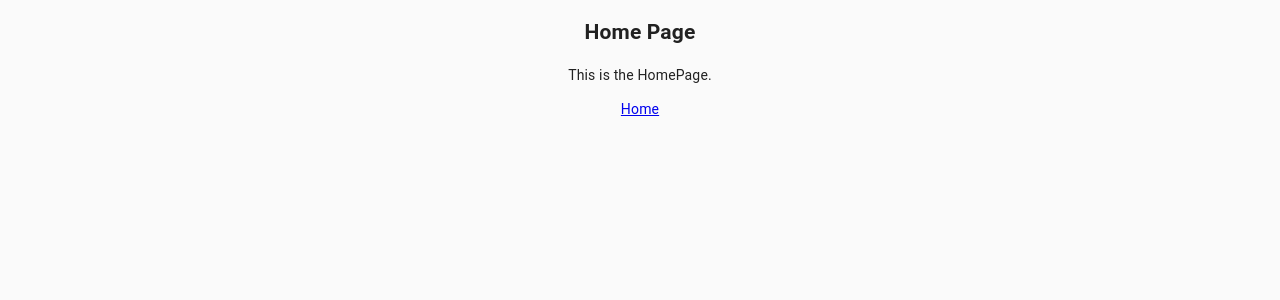
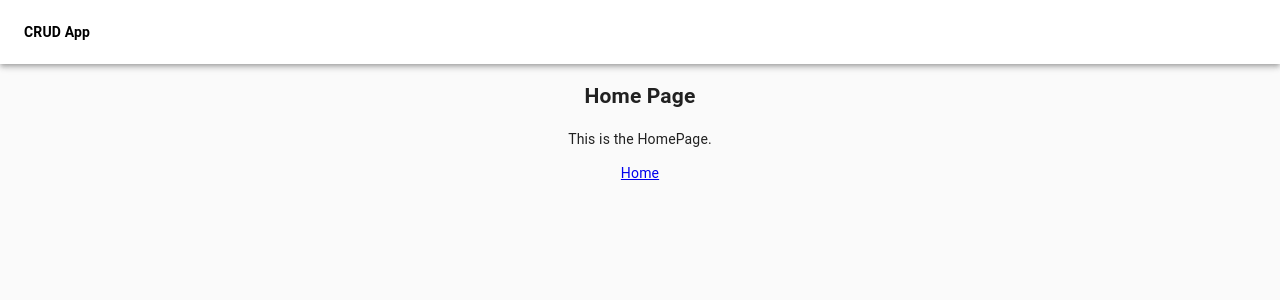
Before and after one commit to unegma/web3.unegma.work, a React (Create React App) app: page / in a window 1280 px wide. Shown: the top 300 px of the page. Built offline with nearby package versions, Linux system fonts and the light colour scheme.

Commit message:
Add menu

```diff
--- a/src/App.tsx
+++ b/src/App.tsx
@@ -6,18 +6,18 @@ import {
   Redirect,
 } from 'react-router-dom';
 import './App.scss';
+import HomePage from './pages/HomePage/HomePage';
+import Menu from './components/Menu/Menu';
 
-import HomePage from './pages/HomePage/HomePage';
 function App(): JSX.Element {
   return (
     <div className="App">
       <Router>
-        {/*<Menus>*/}
-          <Switch>
-            <Route exact path="/" component={HomePage} />
-            <Redirect to="/" />
-          </Switch>
-        {/*</Menus>*/}
+        <Menu>CRUD App</Menu>
+        <Switch>
+          <Route exact path="/" component={HomePage} />
+          <Redirect to="/" />
+        </Switch>
       </Router>
     </div>
   );
--- /dev/null
+++ b/src/components/Menu/Menu.scss
@@ -0,0 +1,5 @@
+.nav-link {
+  color: black;
+  text-decoration: none;
+  font-weight: bold;
+}
--- /dev/null
+++ b/src/components/Menu/Menu.tsx
@@ -0,0 +1,16 @@
+import React from 'react';
+import './Menu.scss';
+import { Link } from "react-router-dom";
+import { AppBar, Toolbar } from '@material-ui/core';
+
+function Menus(props: any): JSX.Element {
+  return (
+    <AppBar position="static">
+      <Toolbar>
+        <Link to="/users/candidates" className="nav-link">{props.children}</Link>
+      </Toolbar>
+    </AppBar>
+  );
+}
+
+export default Menus;
```
